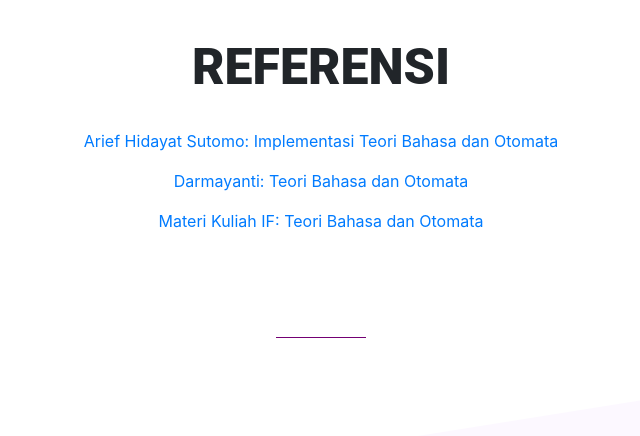
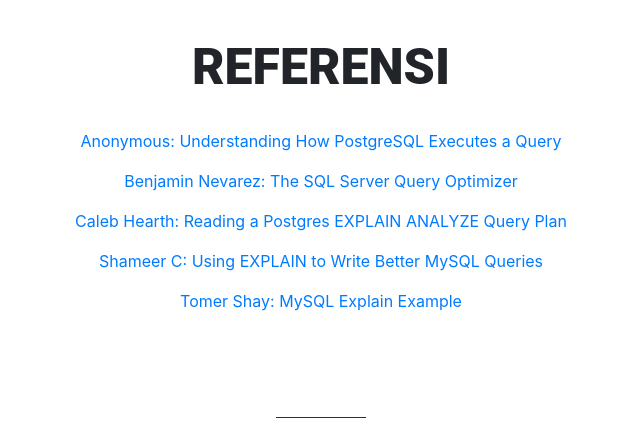
Before and after one commit to SriFatra/SriFatra-assignments.github.io, a plain HTML site: page EvaluationPlan.html in a window 1280 px wide. Shown: the part 3262-3698 px from the top of the page, without its empty margins (319-959 px from the left). Drawn offline with nearby package versions, Linux system fonts and the light colour scheme; files whose address does not match are found by name.

Commit message:
Add something

```diff
--- a/EvaluationPlan.html
+++ b/EvaluationPlan.html
@@ -172,14 +172,21 @@
       </h3>
       <br>
       <p class="text-center" style="text-align:justify;">
-        <a href="https://www.scribd.com/doc/194588771/Implementasi-Teori-Bahasa-Dan-Automata">Arief Hidayat Sutomo: Implementasi Teori Bahasa dan Otomata</a>
+        <a href="http://etutorials.org/SQL/Postgresql/Part+I+General+PostgreSQL+Use/Chapter+4.+Performance/Understanding+How+PostgreSQL+Executes+a+Query/">Anonymous: Understanding How PostgreSQL Executes a Query</a>
       </p>
       <p class="text-center" style="text-align:justify;">
-        <a href="https://www.google.com/url?sa=t&rct=j&q=&esrc=s&source=web&cd=&ved=2ahUKEwiJ-_matO3rAhUQA3IKHQVXDsIQFjADegQIBBAB&url=http%3A%2F%2Fdharmayanti.staff.gunadarma.ac.id%2FDownloads%2Ffiles%2F8874%2FModul_TBO-1.pdf&usg=AOvVaw1sfEpWiquGOcB1ds2meXo_">Darmayanti: Teori Bahasa dan Otomata</a>
+        <a href="https://www.red-gate.com/simple-talk/sql/sql-training/the-sql-server-query-optimizer/">Benjamin Nevarez: The SQL Server Query Optimizer</a>
       </p>
       <p class="text-center" style="text-align:justify;">
-        <a href="http://www.materikuliahif-unpas.com/2018/08/teori-bahasa-dan-automata.html">Materi Kuliah IF: Teori Bahasa dan Otomata</a>
+        <a href="https://thoughtbot.com/blog/reading-an-explain-analyze-query-plan">Caleb Hearth: Reading a Postgres EXPLAIN ANALYZE Query Plan</a>
       </p>
+      <p class="text-center" style="text-align:justify;">
+        <a href="https://www.sitepoint.com/using-explain-to-write-better-mysql-queries/">Shameer C: Using EXPLAIN to Write Better MySQL Queries</a>
+      </p>
+      <p class="text-center" style="text-align:justify;">
+        <a href="https://www.eversql.com/mysql-explain-example-explaining-mysql-explain-using-stackoverflow-data/">Tomer Shay: MySQL Explain Example</a>
+      </p>
+
     </main>
     <br><br><br>
       <hr color="purple" size="50" noshade align="center" width="90px">
```
